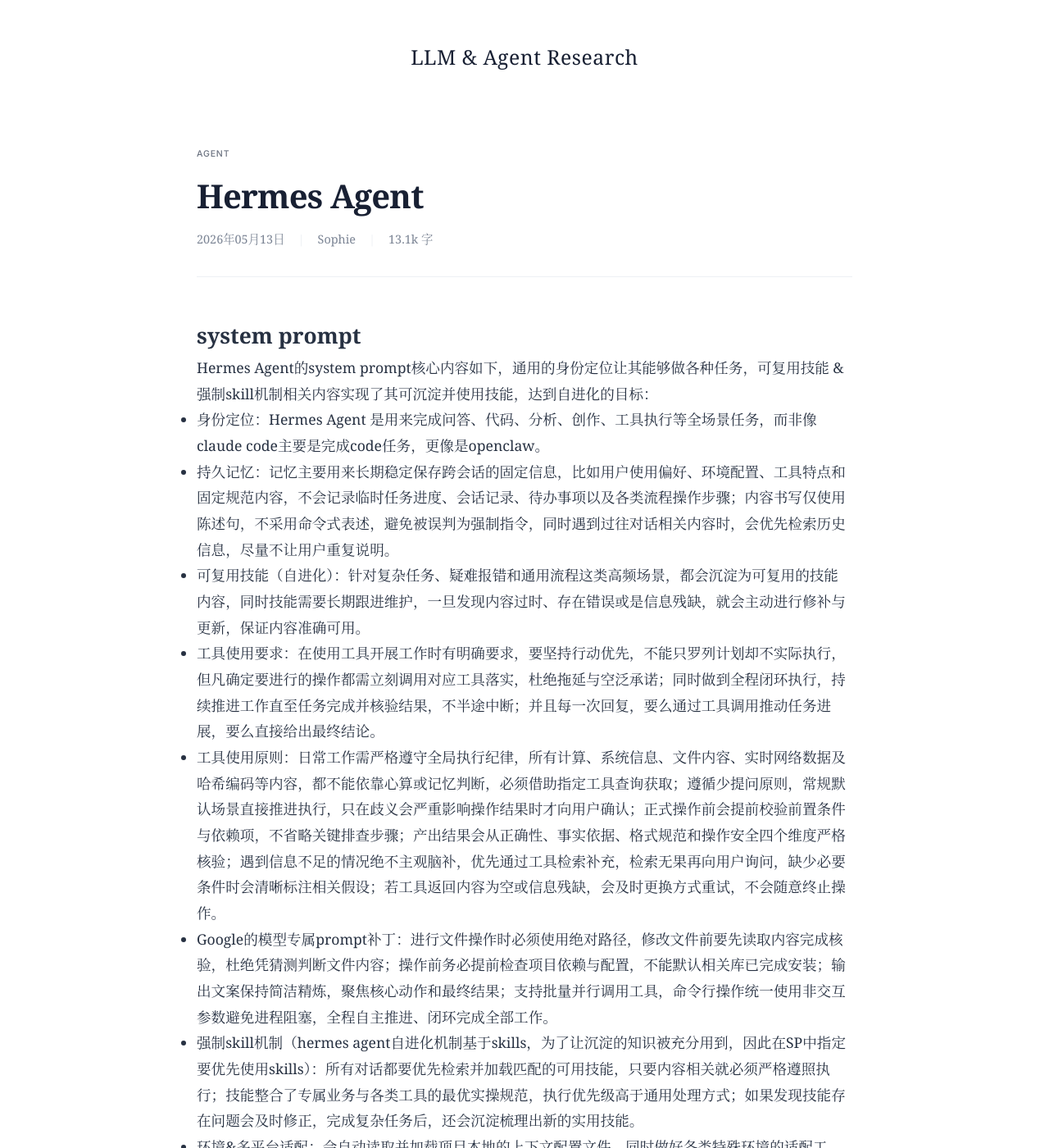
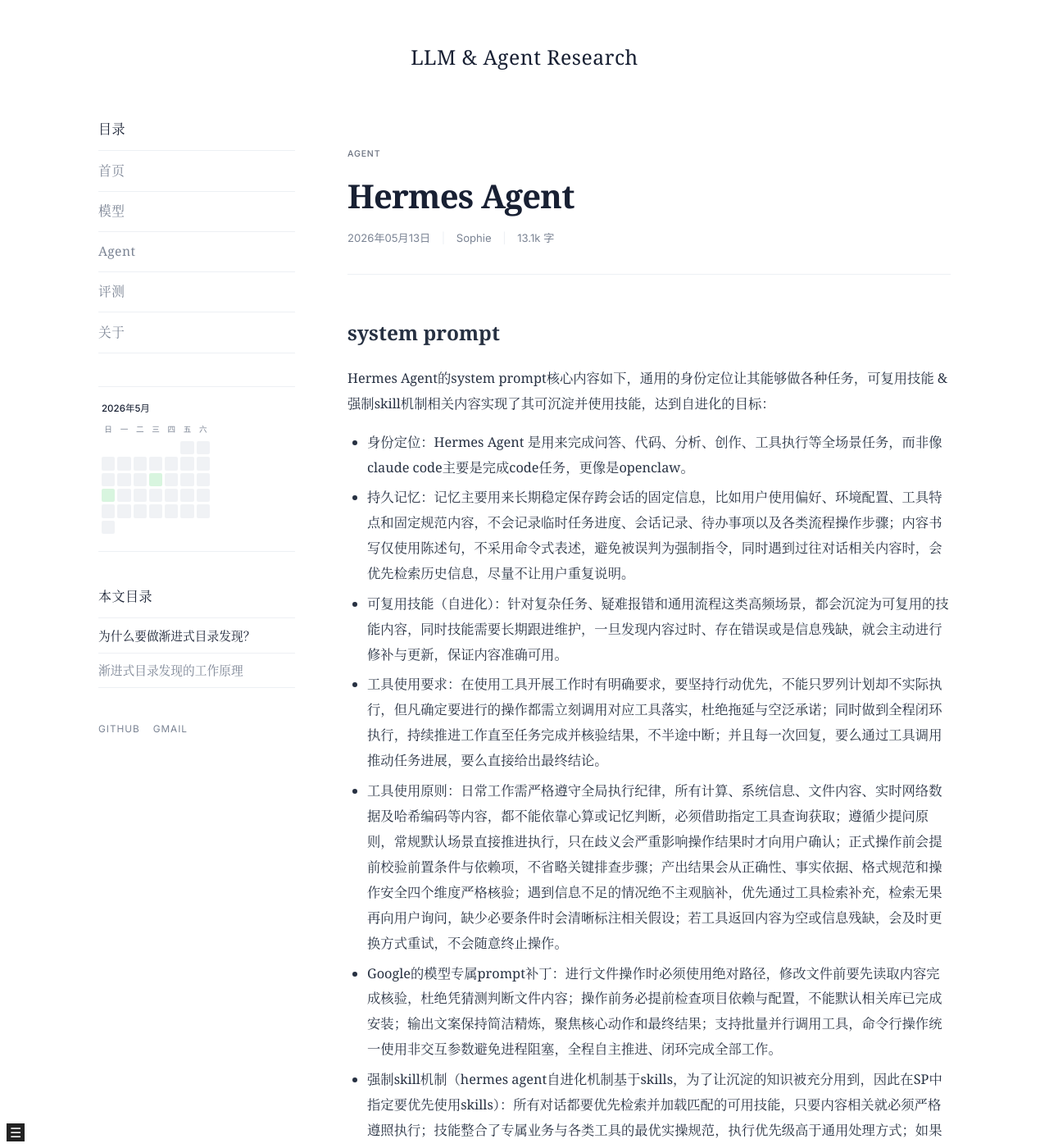
Before and after one commit to agent-2026-sophie/agent_sendiment, a Jekyll site: the page built from _agent_posts/2026/05/2026-05-13-hermes-agent.md, in a window 1280 px wide and 1400 px high. Shown: the whole window at 82% size. Built offline with Jekyll 4.4.1, drawn with Linux system fonts in a browser that asks for light colours.

Commit message:
fix: restore markdown styles and add post toc

```diff
--- a/_includes/sidebar.html
+++ b/_includes/sidebar.html
@@ -22,6 +22,13 @@
       <div class="heatmap-month-scroll" id="heatmapMonthScroll"></div>
     </div>
   </section>
+
+  {% if page.layout == "post" %}
+    <section class="sidebar-section sidebar-toc" data-post-toc hidden>
+      <h2 class="sidebar-title">本文目录</h2>
+      <ul class="sidebar-toc-list" data-post-toc-list></ul>
+    </section>
+  {% endif %}
 
   <section class="sidebar-section sidebar-social">
     <a href="https://github.com/{{ site.author.github }}" target="_blank" rel="noopener">GitHub</a>
--- a/_layouts/post.html
+++ b/_layouts/post.html
@@ -12,35 +12,38 @@ layout: default
   {% assign page_word_label = page_words %}
 {% endif %}
 
-<div class="container">
-  <article class="post" style="padding: 4rem 0; max-width: 800px; margin: 0 auto;">
-    <header style="margin-bottom: 3rem; text-align: left; border-bottom: 1px solid var(--border-color); padding-bottom: 2rem;">
-      <div style="margin-bottom: 1rem;">
+<div class="container site-layout">
+  <button class="sidebar-toggle" type="button" aria-expanded="true">收起目录</button>
+  {% include sidebar.html %}
+
+  <article class="post content-column post-shell">
+    <header class="post-header">
+      <div class="post-header-tag">
         <span class="post-tag">{{ page.category }}</span>
       </div>
-      <h1 style="font-size: 2.5rem; color: var(--primary-color); line-height: 1.2; margin-bottom: 1rem; letter-spacing: -0.02em; font-weight: 800;">
+      <h1 class="post-title">
         {{ page.title }}
       </h1>
-      <div style="color: var(--text-muted); font-size: 0.9rem; display: flex; align-items: center; gap: 1rem;">
+      <div class="post-meta-line">
         <time datetime="{{ page.date | date_to_xmlschema }}">{{ page.date | date: "%Y年%m月%d日" }}</time>
         {% if page.author %}
-          <span style="color: var(--border-color);">|</span>
+          <span class="post-meta-separator">|</span>
           <span>{{ page.author }}</span>
         {% endif %}
-        <span style="color: var(--border-color);">|</span>
+        <span class="post-meta-separator">|</span>
         <span>{{ page_word_label }} 字</span>
       </div>
     </header>
 
-    <div class="post-content" style="line-height: 1.8; color: var(--text-main); font-size: 1.1rem;">
+    <div class="post-content">
       {{ content }}
     </div>
 
     {% if page.tags %}
-      <footer style="margin-top: 5rem; padding-top: 2rem; border-top: 1px solid var(--border-color);">
-        <div style="display: flex; gap: 0.75rem; flex-wrap: wrap;">
+      <footer class="post-footer">
+        <div class="post-tags">
           {% for tag in page.tags %}
-            <span style="font-size: 0.8rem; color: var(--text-muted); background: var(--bg-alt); padding: 0.25rem 0.75rem; border-radius: var(--radius-sm); border: 1px solid var(--border-color);">
+            <span class="post-tag-chip">
               #{{ tag }}
             </span>
           {% endfor %}
--- a/assets/css/style.css
+++ b/assets/css/style.css
@@ -676,6 +676,244 @@ body.is-search-open {
   text-underline-offset: 3px;
 }
 
+/* Post */
+.post-shell {
+  padding: 4rem 0 4.5rem;
+  max-width: 800px;
+}
+
+.post-header {
+  margin-bottom: 3rem;
+  padding-bottom: 2rem;
+  border-bottom: 1px solid var(--border-color);
+  text-align: left;
+}
+
+.post-header-tag {
+  margin-bottom: 1rem;
+}
+
+.post-title {
+  margin-bottom: 1rem;
+  color: var(--primary-color);
+  font-size: clamp(2rem, 4vw, 2.5rem);
+  line-height: 1.2;
+  letter-spacing: -0.02em;
+  font-weight: 800;
+}
+
+.post-meta-line {
+  display: flex;
+  flex-wrap: wrap;
+  align-items: center;
+  gap: 0.85rem;
+  color: var(--text-muted);
+  font-family: 'Inter', -apple-system, system-ui, sans-serif;
+  font-size: 0.82rem;
+}
+
+.post-meta-separator {
+  color: var(--border-color);
+}
+
+.post-content {
+  color: var(--text-main);
+  font-size: 1.02rem;
+  line-height: 1.9;
+}
+
+.post-content > * + * {
+  margin-top: 1.15rem;
+}
+
+.post-content h2,
+.post-content h3,
+.post-content h4 {
+  scroll-margin-top: 1.5rem;
+  color: var(--primary-color);
+  line-height: 1.35;
+}
+
+.post-content h2 {
+  margin-top: 2.8rem;
+  font-size: 1.55rem;
+  font-weight: 700;
+}
+
+.post-content h3 {
+  margin-top: 2rem;
+  font-size: 1.2rem;
+  font-weight: 650;
+}
+
+.post-content h4 {
+  margin-top: 1.6rem;
+  font-size: 1.05rem;
+  font-weight: 600;
+}
+
+.post-content p,
+.post-content ul,
+.post-content ol,
+.post-content blockquote,
+.post-content pre,
+.post-content table {
+  margin-top: 1rem;
+  margin-bottom: 1rem;
+}
+
+.post-content ul,
+.post-content ol {
+  padding-left: 1.5rem;
+}
+
+.post-content li + li {
+  margin-top: 0.35rem;
+}
+
+.post-content li > ul,
+.post-content li > ol {
+  margin-top: 0.55rem;
+  margin-bottom: 0.55rem;
+}
+
+.post-content a {
+  color: var(--primary-color);
+  text-decoration: underline;
+  text-decoration-color: rgba(24, 32, 51, 0.22);
+  text-underline-offset: 3px;
+}
+
+.post-content a:hover {
+  text-decoration-color: var(--primary-color);
+}
+
+.post-content strong {
+  color: var(--primary-color);
+  font-weight: 700;
+}
+
+.post-content blockquote {
+  padding: 0.2rem 0 0.2rem 1rem;
+  border-left: 3px solid #d9dde5;
+  color: #5f6672;
+}
+
+.post-content hr {
+  margin: 2rem 0;
+  border: 0;
+  border-top: 1px solid var(--border-color);
+}
+
+.post-content :not(pre) > code {
+  padding: 0.14rem 0.38rem;
+  border: 1px solid var(--border-color);
+  background: var(--bg-alt);
+  color: var(--primary-color);
+  font-size: 0.92em;
+  border-radius: 4px;
+}
+
+.post-content pre {
+  overflow-x: auto;
+  padding: 1rem 1.1rem;
+  border: 1px solid var(--border-color);
+  background: #f8fafc;
+  border-radius: 6px;
+}
+
+.post-content pre code {
+  padding: 0;
+  border: 0;
+  background: transparent;
+  color: inherit;
+  font-size: 0.92rem;
+  line-height: 1.7;
+}
+
+.post-content table {
+  display: block;
+  width: 100%;
+  overflow-x: auto;
+  border-collapse: collapse;
+  border-spacing: 0;
+}
+
+.post-content th,
+.post-content td {
+  padding: 0.72rem 0.9rem;
+  border: 1px solid var(--border-color);
+  text-align: left;
+  vertical-align: top;
+}
+
+.post-content th {
+  background: #f8fafc;
+  color: var(--primary-color);
+  font-weight: 600;
+}
+
+.post-content img {
+  display: block;
+  max-width: 100%;
+  height: auto;
+  margin: 1.5rem auto;
+}
+
+.post-footer {
+  margin-top: 5rem;
+  padding-top: 2rem;
+  border-top: 1px solid var(--border-color);
+}
+
+.post-tags {
+  display: flex;
+  flex-wrap: wrap;
+  gap: 0.75rem;
+}
+
+.post-tag-chip {
+  padding: 0.25rem 0.75rem;
+  border: 1px solid var(--border-color);
+  border-radius: var(--radius-sm);
+  background: var(--bg-alt);
+  color: var(--text-muted);
+  font-size: 0.8rem;
+}
+
+.sidebar-toc[hidden] {
+  display: none;
+}
+
+.sidebar-toc-list {
+  list-style: none;
+  border-top: 1px solid var(--border-color);
+}
+
+.sidebar-toc-list li {
+  border-bottom: 1px solid var(--border-color);
+}
+
+.sidebar-toc-list a {
+  display: block;
+  padding: 0.6rem 0;
+  color: var(--text-muted);
+  font-size: 0.92rem;
+  line-height: 1.5;
+  text-decoration: none;
+  transition: color 0.2s ease;
+}
+
+.sidebar-toc-list a:hover,
+.sidebar-toc-list a.is-active {
+  color: var(--primary-color);
+}
+
+.sidebar-toc-item-depth-3 a {
+  padding-left: 0.9rem;
+  font-size: 0.86rem;
+}
+
 /* Pagination */
 .pagination {
   display: flex;
--- a/assets/js/main.js
+++ b/assets/js/main.js
@@ -170,4 +170,65 @@ document.addEventListener('DOMContentLoaded', function() {
       setSidebarState(!siteLayout.classList.contains('is-sidebar-collapsed'));
     });
   }
+
+  const tocSection = document.querySelector('[data-post-toc]');
+  const tocList = document.querySelector('[data-post-toc-list]');
+  const postContent = document.querySelector('.post-content');
+  if (tocSection && tocList && postContent) {
+    const headings = Array.from(postContent.querySelectorAll('h2, h3'));
+
+    const ensureId = function(heading) {
+      if (heading.id) return heading.id;
+      const generatedId = heading.textContent
+        .trim()
+        .toLowerCase()
+        .replace(/[^\w\u4e00-\u9fa5\s-]/g, '')
+        .replace(/\s+/g, '-');
+      heading.id = generatedId || ('section-' + Math.random().toString(36).slice(2, 8));
+      return heading.id;
+    };
+
+    if (headings.length > 0) {
+      const tocLinks = headings.map(function(heading) {
+        const id = ensureId(heading);
+        const item = document.createElement('li');
+        item.className = 'sidebar-toc-item sidebar-toc-item-depth-' + heading.tagName.slice(1);
+
+        const link = document.createElement('a');
+        link.href = '#' + id;
+        link.textContent = heading.textContent.trim();
+
+        item.appendChild(link);
+        tocList.appendChild(item);
+        return { heading, link };
+      });
+
+      tocSection.hidden = false;
+
+      const setActiveLink = function(id) {
+        tocLinks.forEach(function(entry) {
+          entry.link.classList.toggle('is-active', entry.heading.id === id);
+        });
+      };
+
+      const observer = new IntersectionObserver(function(entries) {
+        const visibleEntry = entries
+          .filter(function(entry) { return entry.isIntersecting; })
+          .sort(function(a, b) { return b.intersectionRatio - a.intersectionRatio; })[0];
+
+        if (visibleEntry) {
+          setActiveLink(visibleEntry.target.id);
+        }
+      }, {
+        rootMargin: '0px 0px -70% 0px',
+        threshold: [0.1, 0.4, 0.7]
+      });
+
+      tocLinks.forEach(function(entry) {
+        observer.observe(entry.heading);
+      });
+
+      setActiveLink(tocLinks[0].heading.id);
+    }
+  }
 });
```
